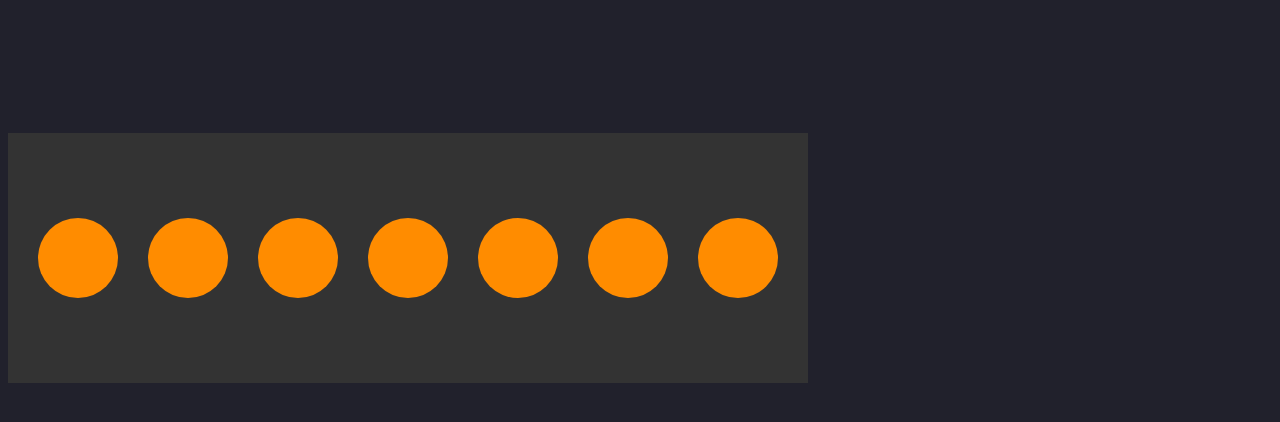
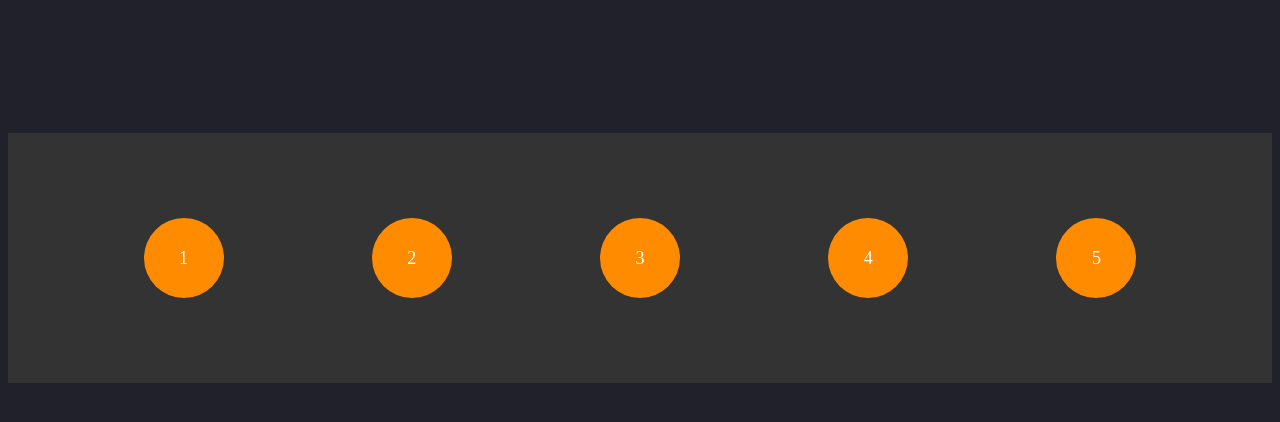
Before and after one commit to BryanGonzalezDeveloper/100-dias-css, a plain HTML site: page dia 2 Uso de propiedades flexbox/index.html in a window 1280 px wide. Drawn offline with Linux system fonts and the light colour scheme.

Commit message:
Contenedores flexibles

```diff
--- a/dia 2 Uso de propiedades flexbox/estilos_flexbox.css
+++ b/dia 2 Uso de propiedades flexbox/estilos_flexbox.css
@@ -1,6 +1,6 @@
 body {
   background-color: #21212c;
-  width: 800px;
+
 }
 
 .container{
@@ -9,14 +9,23 @@ body {
     background-color: #333;
     display: flex;
     flex-direction: row;
-    flex-wrap: wrap;
+    flex-wrap: wrap ;
     align-items: center;
     justify-content: space-evenly;
 }
 
 .children{
+  display: flex;
+  align-items: center;
+  justify-content: center;
     background-color: darkorange;
     height: 80px;
     width: 80px;
     border-radius: 50%;
+    margin: 0% 1%;
+    flex-shrink: 3;
 }
+p{
+ color: #fff;
+ font-size: large;
+}
--- a/dia 2 Uso de propiedades flexbox/index.html
+++ b/dia 2 Uso de propiedades flexbox/index.html
@@ -9,14 +9,11 @@
 </head>
 <body>
     <div class="container">
-        <div class="children"></div>
-        <div class="children"></div>
-        <div class="children"></div>
-        <div class="children"></div>
-        <div class="children"></div>
-        <div class="children"></div>
-        <div class="children"></div>
+        <div class="children"><p>1</p></div>
+        <div class="children"><p>2</p></div>
+        <div class="children"><p>3</p></div>
+        <div class="children"><p>4</p></div>
+        <div class="children"><p>5</p></div>
 
-    </div>
 </body>
 </html>
```
